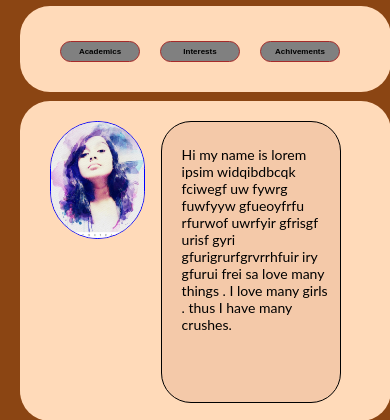
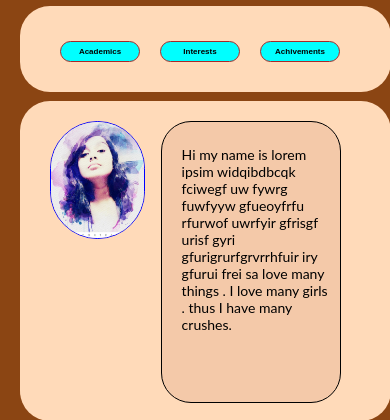
Before and after one commit to tjoyd/tjoyd.github.io, a PHP site: page /home.html in a window 390 px wide. Shown: the part 114-534 px from the top of the page. Run offline with PHP 8.4, Linux system fonts and the light colour scheme.

Commit message:
Update home.css

```diff
--- a/Try/home.css
+++ b/Try/home.css
@@ -209,7 +209,7 @@ li {
 	button {
 		width: 80px;
 		font-size:8px;
-		background-color:grey;
+		background-color:aqua;
 	}
 	button:hover {
 		width:80px;
```
